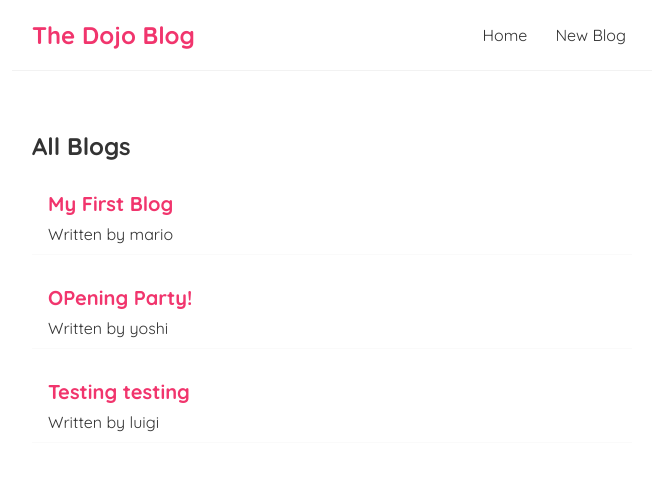
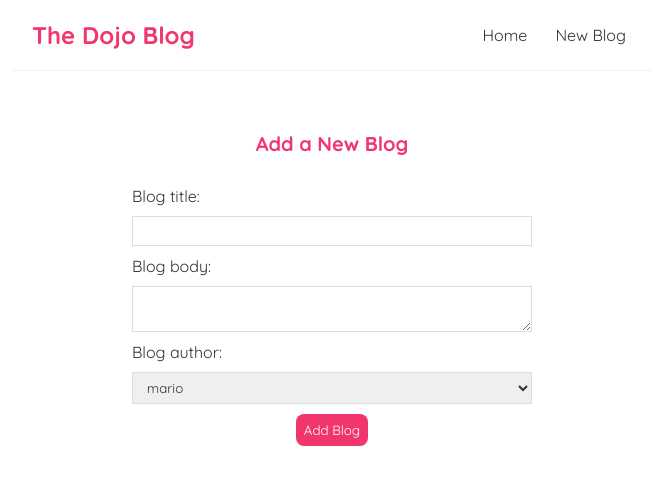
Before and after one commit to Albert0i/dojo-blog, a React (Create React App) app: page /create in a window 1280 px wide. Shown: the top 484 px of the page, without its empty margins (308-964 px from the left). Built offline with nearby package versions, Linux system fonts and the light colour scheme; data requests are answered from the project's data file.

Commit message:
up to lesson 30!

```diff
--- a/package.json
+++ b/package.json
@@ -8,6 +8,7 @@
     "@testing-library/user-event": "^13.5.0",
     "react": "^18.2.0",
     "react-dom": "^18.2.0",
+    "react-router-dom": "^5.3.3",
     "react-scripts": "5.0.1",
     "web-vitals": "^2.1.4"
   },
--- a/src/App.js
+++ b/src/App.js
@@ -1,14 +1,29 @@
 import Navvar from './Navbar'
 import Home from './Home'
+import { BrowserRouter as Router, Route, Switch} from 'react-router-dom'
+import Create from './Create'
+import BlogDetails from './BlogDetails';
 
 function App() {
   return (
-    <div className="App">
-      <Navvar />
-      <div className="content">
-        <Home />
+    <Router>
+      <div className="App">
+        <Navvar />
+        <div className="content">
+          <Switch>
+            <Route exact path="/">
+              <Home />
+            </Route>
+            <Route path="/create">
+              <Create />
+            </Route>
+            <Route path="/blogs/:id">
+              <BlogDetails />
+            </Route>
+          </Switch>
+        </div>
       </div>
-    </div>
+    </Router>
   );
 }
 
--- /dev/null
+++ b/src/BlogDetails.js
@@ -0,0 +1,23 @@
+import { useParams } from "react-router-dom";
+import useFetch from "./useFetch";
+
+const BlogDetails = () => {
+    const { id } = useParams()
+    const { data: blog, isPending, error} = useFetch('http://localhost:8000/blogs/' + id)
+
+    return (
+        <div className="blog-details">
+            { error && <div><h1>{ error }</h1></div> }
+            { isPending && <div><h1>Loading...</h1></div> }
+            { blog && (
+                <article>
+                    <h2>{ blog.title }</h2>
+                    <p>Written by { blog.author }</p>
+                    <div>{ blog.body }</div>
+                </article>
+            ) }
+        </div>
+     );
+}
+
+export default BlogDetails;
--- a/src/BlogList.js
+++ b/src/BlogList.js
@@ -1,6 +1,9 @@
 
 //const BlogList = (prop) => {
     // const blogs = prop.blogs
+
+import { Link } from "react-router-dom";
+
     // const title = prop.title
 const BlogList = ({ blogs, title }) => {
 
@@ -9,8 +12,10 @@
             <h2>{ title }</h2>
             {blogs.map(blog =>
             <div className="blog-preview" key={blog.id} >
-                <h2>{ blog.title }</h2>
-                <p>Written by { blog.author }</p>
+                <Link to={`/blogs/${blog.id}`}>
+                    <h2>{ blog.title }</h2>
+                    <p>Written by { blog.author }</p>
+                </Link>
             </div>
             )}
         </div>
--- /dev/null
+++ b/src/Create.js
@@ -0,0 +1,63 @@
+import { useState } from "react";
+import { useHistory } from 'react-router-dom'
+
+const Create = () => {
+  const [title, setTitle] = useState('');
+  const [body, setBody] = useState('');
+  const [author, setAuthor] = useState('mario');
+  const [isPending, setIsPending] = useState(false)
+  const history = useHistory()
+
+  const handleSubmit = (e) => {
+    e.preventDefault()
+    const blog = { title, body, author }
+    setIsPending(true)
+
+    setTimeout(() => {
+      fetch('http://localhost:8000/blogs', {
+        method: 'POST',
+        headers: { "Content-Type":"application/json"},
+        body: JSON.stringify(blog)
+      }).then(()=>{
+        console.log('new blog added')
+        setIsPending(false)
+        //history.go(-1)
+        history.push('/')
+      })
+    }, 1000)
+  }
+
+  return (
+    <div className="create">
+      <h2>Add a New Blog</h2>
+      <form onSubmit={ handleSubmit }>
+        <label>Blog title:</label>
+        <input
+          type="text"
+          required
+          value={title}
+          onChange={(e) => setTitle(e.target.value)}
+        />
+        <label>Blog body:</label>
+        <textarea
+          required
+          value={body}
+          onChange={(e) => setBody(e.target.value)}
+        ></textarea>
+        <label>Blog author:</label>
+        <select
+          value={author}
+          onChange={(e) => setAuthor(e.target.value)}
+        >
+          <option value="mario">mario</option>
+          <option value="yoshi">yoshi</option>
+          <option value="luigi">luigi</option>
+        </select>
+        {!isPending && (<button>Add Blog</button>) }
+        {isPending && (<button disabled>Adding Blog</button>) }
+      </form>
+    </div>
+  );
+}
+
+export default Create;
--- a/src/Navbar.js
+++ b/src/Navbar.js
@@ -1,10 +1,12 @@
+import { Link } from 'react-router-dom'
+
 const Navbar = () => {
     return (
         <nav className="navbar">
             <h1>The Dojo Blog</h1>
             <div className="links">
-                <a href="/">Home</a>
-                <a href="/create">New Blog</a>
+                <Link to="/">Home</Link>
+                <Link to="/create">New Blog</Link>
             </div>
         </nav>
      );
--- a/src/generate.js
+++ b/src/generate.js
@@ -2,7 +2,7 @@
     const { faker } = require("@faker-js/faker")
     const _ = require("lodash")
 
-    return { blogs: _.times(100, function(n) {
+    return { blogs: _.times(10, function(n) {
                 return {
                     title: faker.hacker.phrase(),
                     body: faker.lorem.paragraph(),
--- a/src/index.css
+++ b/src/index.css
@@ -48,3 +48,56 @@
   color: #f1356d;
   margin-bottom: 8px;
 }
+.blog-preview a{
+  text-decoration: none;
+}
+
+/* blog details page */
+.blog-details h2 {
+  font-size: 20px;
+  color: #f1356d;
+  margin-bottom: 10px;
+}
+.blog-details div {
+  margin: 20px 0;
+}
+.blog-details button {
+  background: #f1356d;
+  color: #fff;
+  border: 0;
+  padding: 8px;
+  border-radius: 8px;
+  cursor: pointer;
+}
+
+/* create new blog form */
+.create {
+  max-width: 400px;
+  margin: 0 auto;
+  text-align: center;
+}
+.create label {
+  text-align: left;
+  display: block;
+}
+.create h2 {
+  font-size: 20px;
+  color: #f1356d;
+  margin-bottom: 30px;
+}
+.create input, .create textarea, .create select {
+  width: 100%;
+  padding: 6px 10px;
+  margin: 10px 0;
+  border: 1px solid #ddd;
+  box-sizing: border-box;
+  display: block;
+}
+.create button {
+  background: #f1356d;
+  color: #fff;
+  border: 0;
+  padding: 8px;
+  border-radius: 8px;
+  cursor: pointer;
+}
--- a/src/useFetch.js
+++ b/src/useFetch.js
@@ -9,8 +9,10 @@
     const [error, setError] = useState(null)
 
     useEffect(() => {
+        const abortCont = new AbortController()
+
         setTimeout(()=>{
-          fetch(url)
+          fetch(url, { signal: abortCont.signal })
             .then (res => {
               if (!res.ok)
                 throw Error('Could not fetch data for that resource')
@@ -22,11 +24,18 @@
                 setError(null)
               })
             .catch(err => {
-              console.log(err.message)
-              setError(err.message)
-              setIsPending(false)
+              if (err.name === "AbortError") {
+                //console.log(err.message)
+                console.log('fetch aborted')
+              }
+              else {
+                setError(err.message)
+                setIsPending(false)
+              }
             })
-        }, 1000)
+        }, 300)
+
+        return () => abortCont.abort()
       }, [url])
 
       return {data, isPending, error}
```
Also changed, not shown: 1 other file (tests, documents, lock files or other folders).
